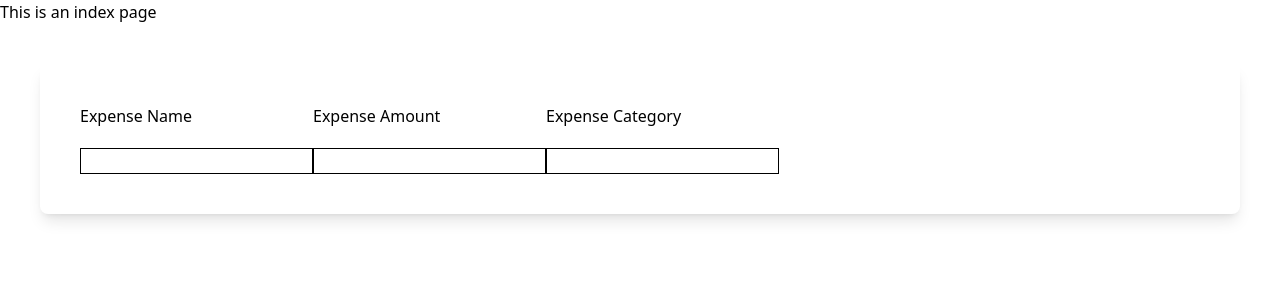
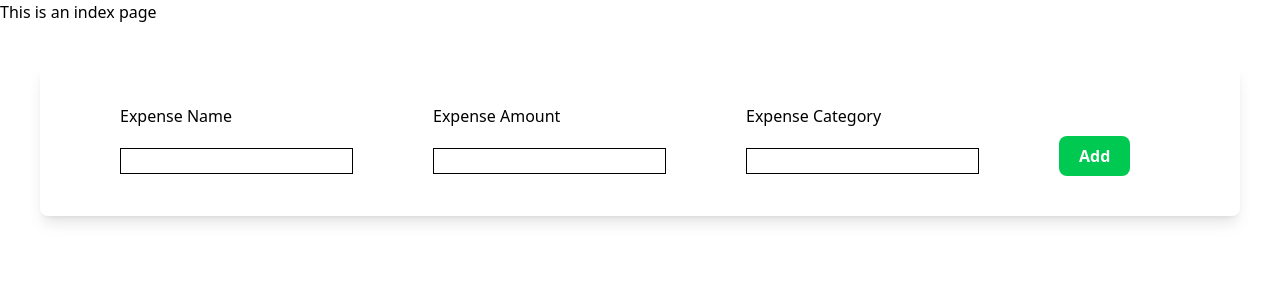
Before and after one commit to CioFlingar/Expense-Tracker, a Django app: page / in a window 1280 px wide. Shown: the top 300 px of the page. Run offline with Django 5.2, Linux system fonts and the light colour scheme.

Commit message:
add form submit button

```diff
--- a/static/et_app/output.css
+++ b/static/et_app/output.css
@@ -7,7 +7,10 @@
       "Segoe UI Emoji", "Segoe UI Symbol", "Noto Color Emoji";
     --font-mono: ui-monospace, SFMono-Regular, Menlo, Monaco, Consolas, "Liberation Mono",
       "Courier New", monospace;
+    --color-green-500: oklch(72.3% 0.219 149.579);
+    --color-white: #fff;
     --spacing: 0.25rem;
+    --font-weight-bold: 700;
     --radius-lg: 0.5rem;
     --default-font-family: var(--font-sans);
     --default-mono-font-family: var(--font-mono);
@@ -165,6 +168,15 @@
   .m-10 {
     margin: calc(var(--spacing) * 10);
   }
+  .mx-10 {
+    margin-inline: calc(var(--spacing) * 10);
+  }
+  .mt-8 {
+    margin-top: calc(var(--spacing) * 8);
+  }
+  .mt-10 {
+    margin-top: calc(var(--spacing) * 10);
+  }
   .mb-5 {
     margin-bottom: calc(var(--spacing) * 5);
   }
@@ -190,11 +202,27 @@
     border-style: var(--tw-border-style);
     border-width: 1px;
   }
+  .bg-green-500 {
+    background-color: var(--color-green-500);
+  }
+  .px-5 {
+    padding-inline: calc(var(--spacing) * 5);
+  }
   .px-10 {
     padding-inline: calc(var(--spacing) * 10);
   }
+  .py-2 {
+    padding-block: calc(var(--spacing) * 2);
+  }
   .py-10 {
     padding-block: calc(var(--spacing) * 10);
+  }
+  .font-bold {
+    --tw-font-weight: var(--font-weight-bold);
+    font-weight: var(--font-weight-bold);
+  }
+  .text-white {
+    color: var(--color-white);
   }
   .underline {
     text-decoration-line: underline;
@@ -212,6 +240,10 @@
   syntax: "*";
   inherits: false;
   initial-value: solid;
+}
+@property --tw-font-weight {
+  syntax: "*";
+  inherits: false;
 }
 @property --tw-shadow {
   syntax: "*";
@@ -287,6 +319,7 @@
   @supports ((-webkit-hyphens: none) and (not (margin-trim: inline))) or ((-moz-orient: inline) and (not (color:rgb(from red r g b)))) {
     *, ::before, ::after, ::backdrop {
       --tw-border-style: solid;
+      --tw-font-weight: initial;
       --tw-shadow: 0 0 #0000;
       --tw-shadow-color: initial;
       --tw-shadow-alpha: 100%;
--- a/templates/et_app/index.html
+++ b/templates/et_app/index.html
@@ -1,29 +1,34 @@
-{% extends 'et_app/base.html' %}
-{% block body %}
+{% extends 'et_app/base.html' %} {% block body %}
 <h1>This is an index page</h1>
 
 <form class="shadow-lg m-10 rounded-lg" method="post">
   {% csrf_token %}
   <div class="form-container px-10 py-10 flex">
-        <div>
+    <div class="mx-10">
       <div class="mb-5">
         <label>Expense Name</label>
       </div>
-            <div class="border"> {{ expense_form.name }} </div>
+      <div class="border">{{ expense_form.name }}</div>
     </div>
 
-        <div>
+    <div class="mx-10">
       <div class="mb-5">
         <label>Expense Amount</label>
       </div>
-            <div class="border"> {{ expense_form.amount }} </div>
+      <div class="border">{{ expense_form.amount }}</div>
     </div>
 
-        <div>
+    <div class="mx-10">
       <div class="mb-5">
         <label>Expense Category</label>
       </div>
-            <div class="border"> {{ expense_form.category }} </div>
+      <div class="border">{{ expense_form.category }}</div>
+    </div>
+
+    <div class="mx-10 mt-8">
+      <button class="bg-green-500 rounded-lg px-5 py-2 text-white font-bold">
+        Add
+      </button>
     </div>
   </div>
 </form>
```
Lines whose indentation alone changed are shown as unchanged.
